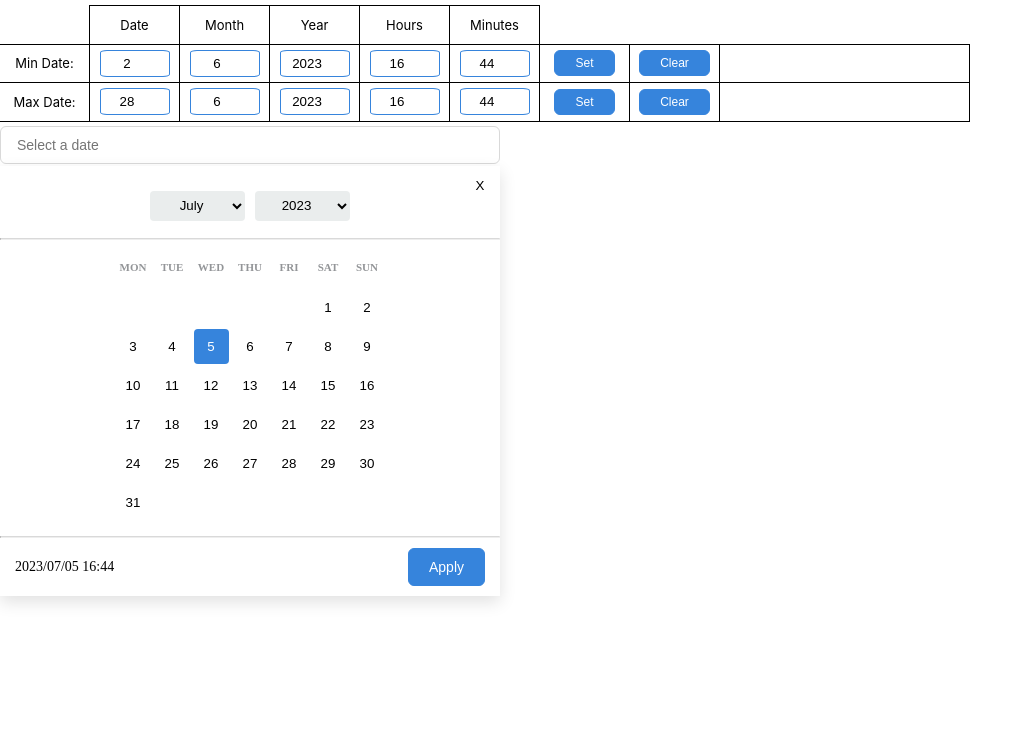
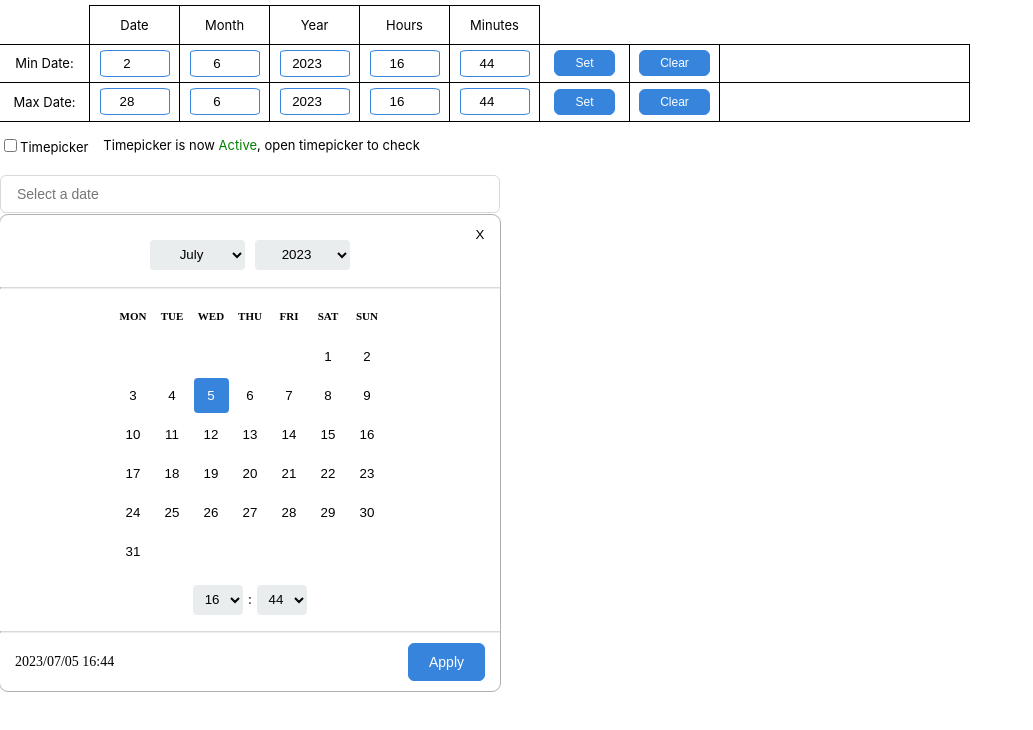
Before and after one commit to snigdho611/custom-react-datepicker, a React (Create React App) app: page / in a window 1280 px wide. Shown: the top 730 px of the page, without its empty margins (0-1033 px from the left). Built offline with nearby package versions, Linux system fonts and the light colour scheme.

Commit message:
Updated to make timepicker an optional field

```diff
--- a/src/App.tsx
+++ b/src/App.tsx
@@ -16,6 +16,7 @@ function App() {
   const [maxHours, setMaxHours] = useState<number>(new Date().getHours());
   const [maxMinutes, setMaxMinutes] = useState<number>(new Date().getMinutes());
   const [max, setMax] = useState<null | Date>(null);
+  const [timepicker, setTimepicker] = useState<boolean>(false);
 
   return (
     <>
@@ -219,6 +220,26 @@ function App() {
             <span>{max ? new Date(max).toString() : ""}</span>
           </div>
         </div>
+        <div className="rangebar_datetime">
+          <div>
+            <input
+              type="checkbox"
+              name=""
+              id=""
+              onChange={(e) => setTimepicker(!e.target.checked)}
+            />
+            Timepicker
+          </div>
+          <div>
+            Timepicker is now{" "}
+            {!timepicker ? (
+              <span style={{ color: "green" }}>Active</span>
+            ) : (
+              <span style={{ color: "red" }}>Inactive</span>
+            )}
+            , open timepicker to check
+          </div>
+        </div>
       </div>
       <Datepicker
         width="500px"
@@ -228,7 +249,7 @@ function App() {
         }}
         min={min}
         max={max}
-        timepicker={false}
+        timepicker={!timepicker}
       />
     </>
   );
--- a/src/components/Datepicker/Calendar/index.tsx
+++ b/src/components/Datepicker/Calendar/index.tsx
@@ -78,6 +78,10 @@ const Calendar: React.FC<ICalendarProps> = ({
                 }
           }
           className={dayClass}
+          // style={{
+          //   backgroundColor:
+          //     dayClass === "datepicker_modal_calendar_grid_cell-selected" ? "black" : "",
+          // }}
         >
           {i}
         </button>
--- a/src/components/Datepicker/index.scss
+++ b/src/components/Datepicker/index.scss
@@ -1,8 +1,12 @@
 $cellheight: 35px;
 $cellwidth: 35px;
 $disabled: #b0b0b0;
+$grey-custom: #d9d9d9;
+$grey-custom-focus: #9aa5b1;
 $foreground: #3684dc;
 $foreground-light: #7cb3f2;
+$background: #eaeded;
+$text: #313133;
 
 .datepicker {
   font-size: 14px;
@@ -14,19 +18,19 @@ $foreground-light: #7cb3f2;
   &_input {
     display: flex;
     width: 100%;
-    border: 1px solid #d9d9d9;
+    border: 1px solid $grey-custom;
     border-radius: 6px;
     outline: none;
     padding: 10px 16px;
     font-family: "Noto Sans JP", sans-serif;
     height: 38px;
     font-size: 14px;
-    color: #313133;
+    color: $text;
     &:hover {
       cursor: pointer;
     }
     &:focus {
-      outline: 1px solid #9aa5b1;
+      outline: 1px solid $grey-custom-focus;
     }
   }
   &_modal {
@@ -34,7 +38,9 @@ $foreground-light: #7cb3f2;
     position: absolute;
     background-color: white;
     min-height: 371px;
-    box-shadow: 0px 6px 16px #0000001f;
+    // box-shadow: 0px 6px 16px #0000001f;
+    outline: 1px solid $disabled;
+    border-radius: 8px;
     z-index: 1;
     width: 100%;
     &_header {
@@ -45,7 +51,7 @@ $foreground-light: #7cb3f2;
       &_divider {
         margin: 17px auto 20px auto;
         width: 100%;
-        border-top: 1px solid #d9d9d9;
+        border-top: 1px solid $grey-custom;
       }
       &_buttons {
         padding: 25px 23px 0px 23px;
@@ -61,7 +67,7 @@ $foreground-light: #7cb3f2;
             text-align: center;
             border-radius: 4px;
             border: none;
-            background-color: #eaeded;
+            background-color: $background;
             font-family: "Noto Sans JP", sans-serif;
             outline: 1px solid transparent;
             transition: outline-color 0.25s;
@@ -74,7 +80,7 @@ $foreground-light: #7cb3f2;
         }
         &-cancel {
           background-color: transparent;
-          border: 1px solid #d9d9d9;
+          border: 1px solid $grey-custom;
           border: none;
           position: absolute;
           cursor: pointer;
@@ -114,7 +120,6 @@ $foreground-light: #7cb3f2;
           width: $cellwidth;
           height: 14px;
           vertical-align: middle;
-          color: #939598;
         }
       }
       &_grid {
@@ -208,7 +213,7 @@ $foreground-light: #7cb3f2;
         text-align: center;
         border-radius: 4px;
         border: none;
-        background-color: #eaeded;
+        background-color: $background;
         font-family: "Noto Sans JP", sans-serif;
         outline: 1px solid transparent;
         transition: outline-color 0.25s;
@@ -224,7 +229,7 @@ $foreground-light: #7cb3f2;
       &_divider {
         margin: 16px auto 10px auto;
         width: 100%;
-        border-top: 1px solid #d9d9d9;
+        border-top: 1px solid $grey-custom;
       }
       &_content {
         align-items: center;
--- a/src/components/Datepicker/index.tsx
+++ b/src/components/Datepicker/index.tsx
@@ -13,7 +13,7 @@ const Datepicker: React.FC<IDatepickerProps> = ({
   disabled = false,
   min = null,
   max = null,
-  timepicker = true,
+  timepicker = false,
 }) => {
   const current = {
     date: new Date().getDate(),
@@ -91,6 +91,10 @@ const Datepicker: React.FC<IDatepickerProps> = ({
       document.removeEventListener("mousedown", handleClickOutside);
     };
   }, [open, disabled]);
+
+  useEffect(() => {
+    console.log("first");
+  }, []);
 
   useEffect(() => {
     if (value) {
--- a/src/index.scss
+++ b/src/index.scss
@@ -20,21 +20,17 @@ body {
     "Cantarell", "Fira Sans", "Droid Sans", "Helvetica Neue", sans-serif;
   -webkit-font-smoothing: antialiased;
   -moz-osx-font-smoothing: grayscale;
-  /* background-color: gray; */
 }
 
 .rangebar {
   display: flex;
   flex-direction: column;
-  // gap: 10px;
   font-size: 13px;
   margin: 5px 0px;
   &_row {
-    // display: flex;
     width: fit-content;
     display: grid;
     grid-template-columns: 90px 90px 90px 90px 90px 90px 90px 90px 250px;
-    // gap: 5px;
     align-items: center;
     text-align: center;
     &_cell {
@@ -62,7 +58,6 @@ body {
         font-size: 14px;
         padding: 5px 20px;
         border-radius: 6px;
-        // height: ;
         cursor: pointer;
         font-family: "Noto Sans JP", sans-serif;
         font-size: 12px;
@@ -74,4 +69,13 @@ body {
       }
     }
   }
+  &_datetime {
+    display: flex;
+    gap: 15px;
+    align-items: center;
+    justify-content: center;
+    width: fit-content;
+    padding-top: 15px;
+    padding-bottom: 15px;
+  }
 }
--- a/src/interface/index.d.ts
+++ b/src/interface/index.d.ts
@@ -15,6 +15,11 @@ export interface IDatepickerProps {
   min?: Date | null;
   max?: Date | null;
   timepicker?: boolean;
+  style?: {
+    foreground: string;
+    background: string;
+    dateRadius: string;
+  };
 }
 
 export interface ICalendarProps {
```
